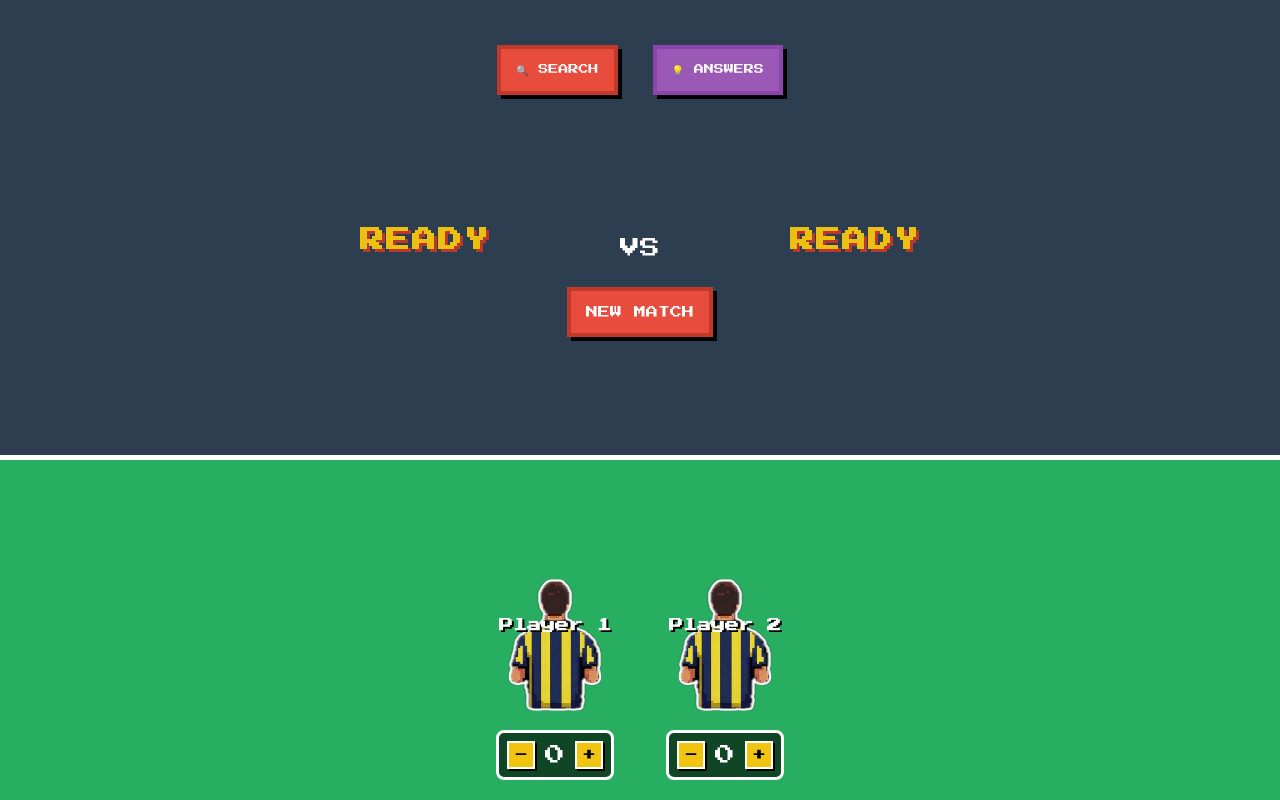
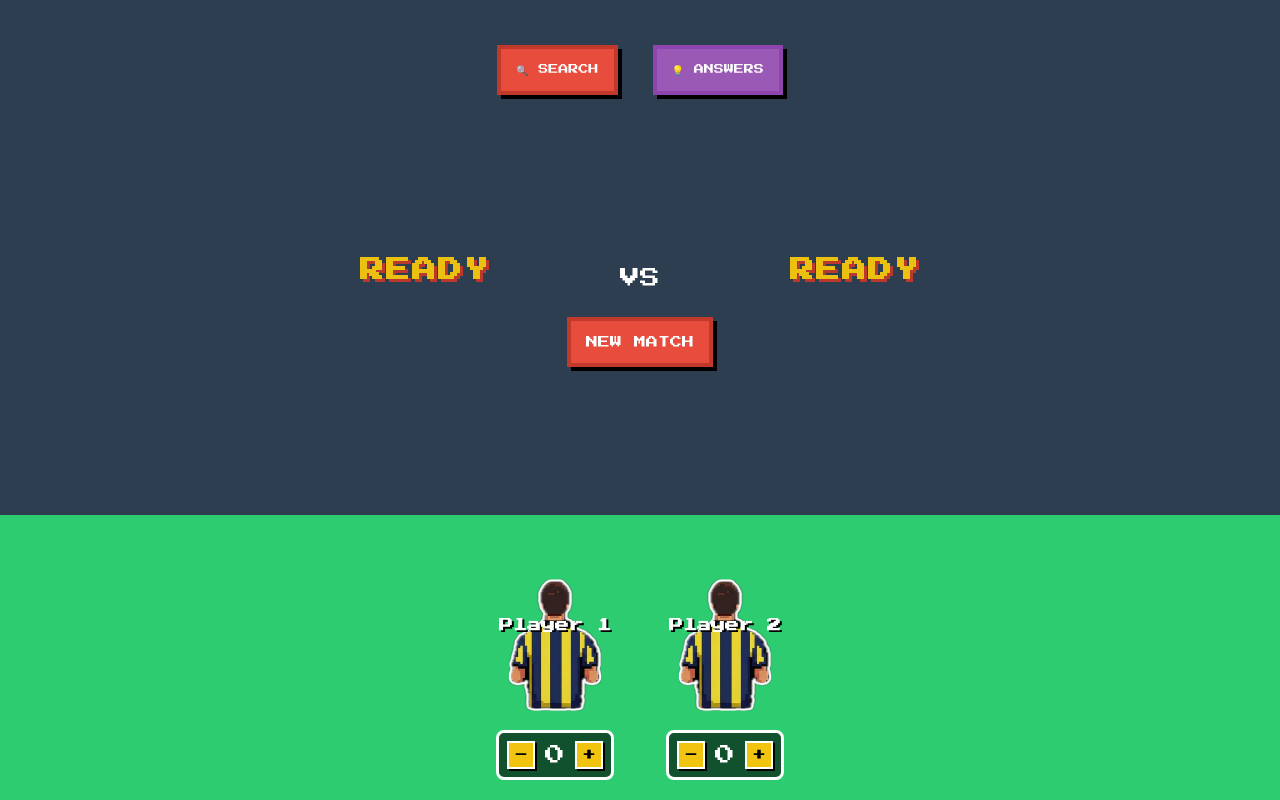
Before and after one commit to zayimhan/3-2-1-Player, a website: page public/index.html in a window 1280 px wide. Both pictures are taken after a click on the button "Start Game". Drawn offline with Linux system fonts and the light colour scheme.

Commit message:
control version

```diff
--- a/public/index.html
+++ b/public/index.html
@@ -3,7 +3,7 @@
 
 <head>
     <meta charset="UTF-8">
-    <meta name="viewport" content="width=device-width, initial-scale=1.0">
+    <meta name="viewport" content="width=device-width, initial-scale=1.0, maximum-scale=1.0, user-scalable=no">
     <title>3-2-1 Player</title>
 
     <link rel="icon" href="favicon.ico">
--- a/public/style.css
+++ b/public/style.css
@@ -53,17 +53,19 @@ body {
 /* 3. OYUN EKRANI (FLEXBOX SİSTEMİ)          */
 /* ========================================= */
 #game-screen {
-    height: 100vh;
+    height: 100%;
     width: 100%;
 
     /* Ekranı dikey olarak 3 parçaya bölüyoruz */
     display: flex;
     flex-direction: column;
-    justify-content: flex-start;
+    justify-content: space-between;
     align-items: center;
 
     background-color: #2c3e50;
 }
+/* Eğer #game-screen diye kapsayıcı bir div kullanıyorsan ona da ver */
+
 
 
 /* === BAŞLANGIÇ EKRANI DÜZENLEMESİ === */
@@ -211,16 +213,19 @@ img[src=""] {
 
 /* --- C. ALT PANEL (SAHA - %40) --- */
 .field {
-    height: 40vh;        /* Ekranın %40'ı sabit */
+    /* Yüksekliği yüzde veya vh yerine flex ile doldur */
+    flex: 1;
+    max-height: 40%; /* Ekranın en fazla %40'ını kaplasın */
+
+    background-color: #2ecc71; /* Çim rengi */
     width: 100%;
-    background-color: #27ae60;
-    border-top: 5px solid white;
 
     display: flex;
     justify-content: center;
-    align-items: flex-end; /* Oyuncular çime bassın */
+    align-items: flex-end; /* Oyuncuları en alta yapıştır */
+
+    /* Mobilde oyuncular çok aşağı yapışmasın diye biraz boşluk */
     padding-bottom: 20px;
-    z-index: 10;
 }
 
 #players-container {
@@ -614,3 +619,27 @@ body.modern-theme .field {
     background: linear-gradient(to top, #27ae60, #2ecc71); /* Daha canlı çim */
     box-shadow: 0 -10px 20px rgba(0,0,0,0.2);
 }
+
+/* === MOBİL UYUMLULUK VE TEMEL AYARLAR === */
+html, body {
+    margin: 0;
+    padding: 0;
+    width: 100%;
+
+    /* Eskiden 100vh yapıyorduk, iPhone'da patlıyordu.
+       Şimdi 'dvh' (Dynamic Height) kullanıyoruz.
+       Bu, adres çubuğunu hesaba katar. */
+    height: 100dvh;
+
+    overflow: hidden; /* Sayfanın kaymasını engelle */
+    background-color: #2c3e50; /* Arka plan rengin */
+    font-family: 'Press Start 2P', cursive; /* Senin fontun */
+
+    /* İçerikleri dikeyde hizalamak için Flexbox */
+    display: flex;
+    flex-direction: column;
+    justify-content: space-between; /* Üst, orta ve altı yay */
+
+    /* iPhone X ve üzeri için alttaki siyah çubuğa pay bırak */
+    padding-bottom: env(safe-area-inset-bottom);
+}
```
